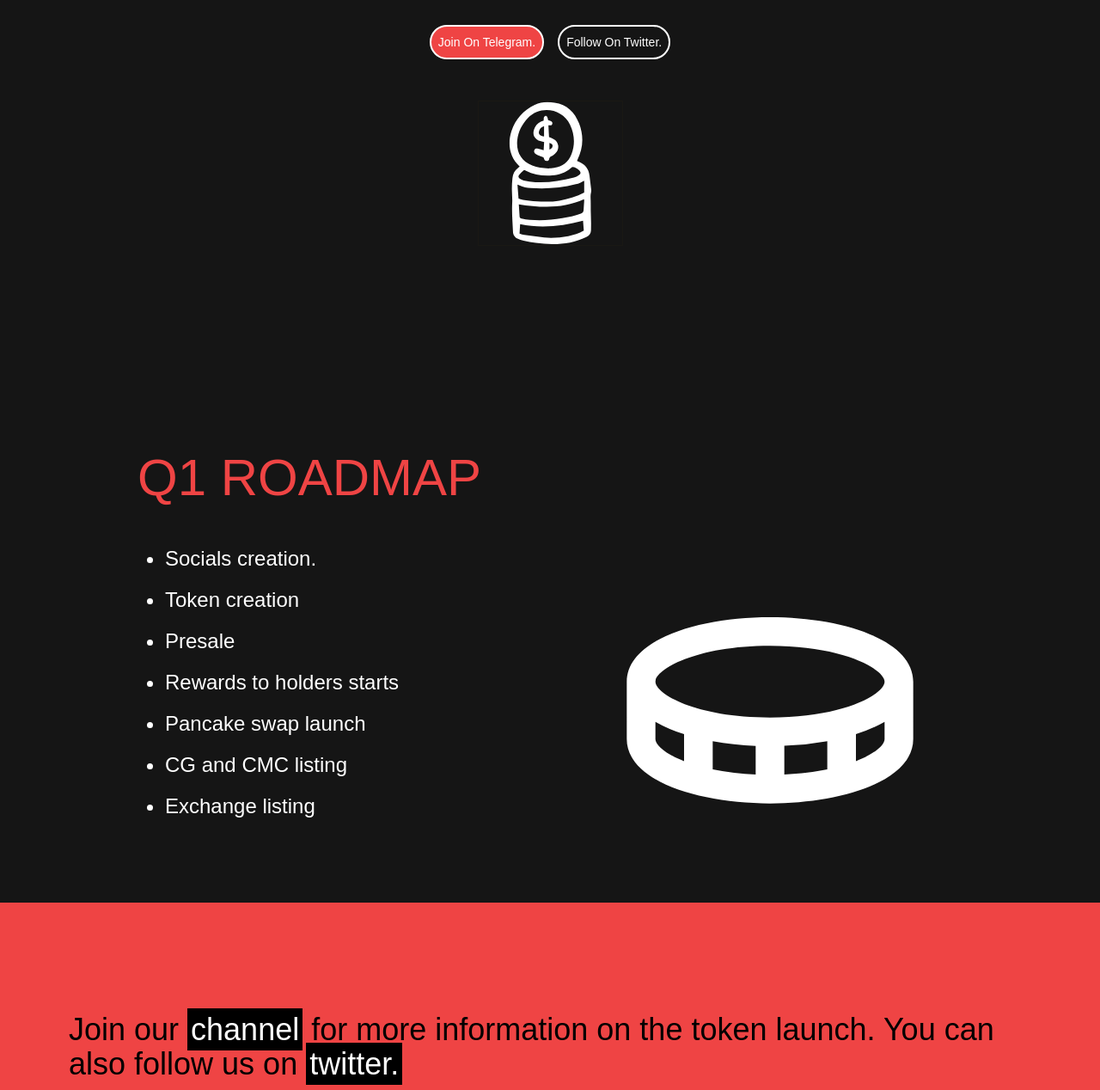
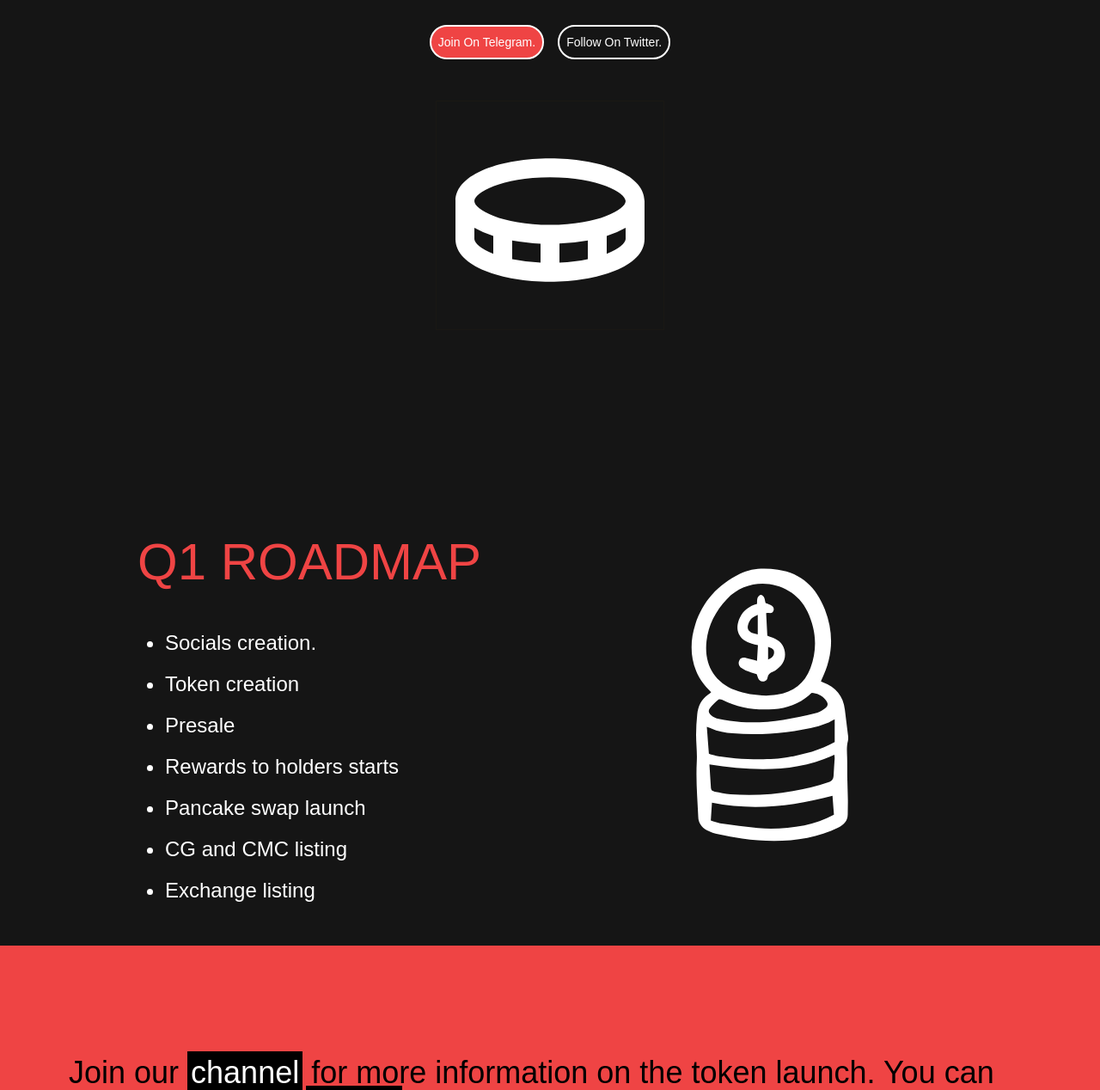
Before and after one commit to rx-rz/fwc-token, a website: page src/index.html in a window 1280 px wide. Shown: the part 391-1659 px from the top of the page at 86% size. Drawn offline with Linux system fonts and the light colour scheme; a web font is replaced by a local one.

Commit message:
fixed image alignment issues

```diff
--- a/src/index.html
+++ b/src/index.html
@@ -113,9 +113,9 @@
           </a>
         </div>
         <img
-          src="coin-svgrepo-com (3).svg "
+          src="coin-svgrepo-com (2).svg "
           alt=""
-          class="border mx-auto invert mt-12"
+          class="border mx-auto invert mt-12 w-4/12"
         />
       </div>
     </section>
@@ -126,7 +126,7 @@
         >
           Q1 ROADMAP
         </h1>
-        <div class="my-8 flex flex-wrap justify-between">
+        <div class="my-8 flex flex-wrap justify-between items-start">
           <ul
             class="ml-8 text-md md:text-lg lg:text-xl xl:text-2xl w-full md:w-6/12 text-white"
           >
@@ -139,8 +139,8 @@
             <li class="list-disc my-4">Exchange listing</li>
           </ul>
           <img
-            src="coin-svgrepo-com (2).svg"
-            class="invert md:w-5/12 md:mt-0 mt-10 w-9/12 mx-auto"
+            src="coin-svgrepo-com (3).svg"
+            class="invert md:w-4/12 mt-10 w-9/12 mx-auto md:-mt-14 "
             alt=""
           />
         </div>
```
Also changed, not shown: src/output.css.
